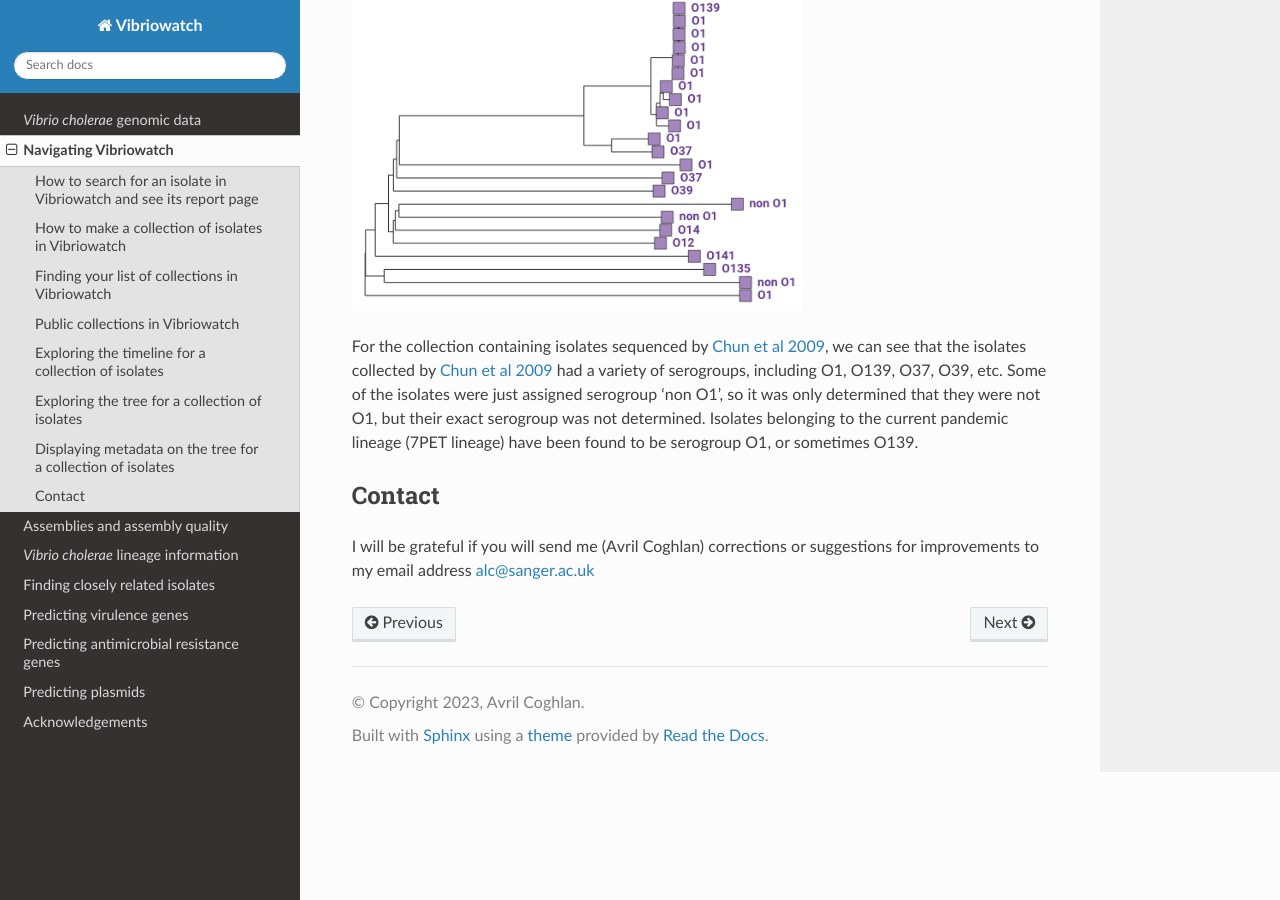
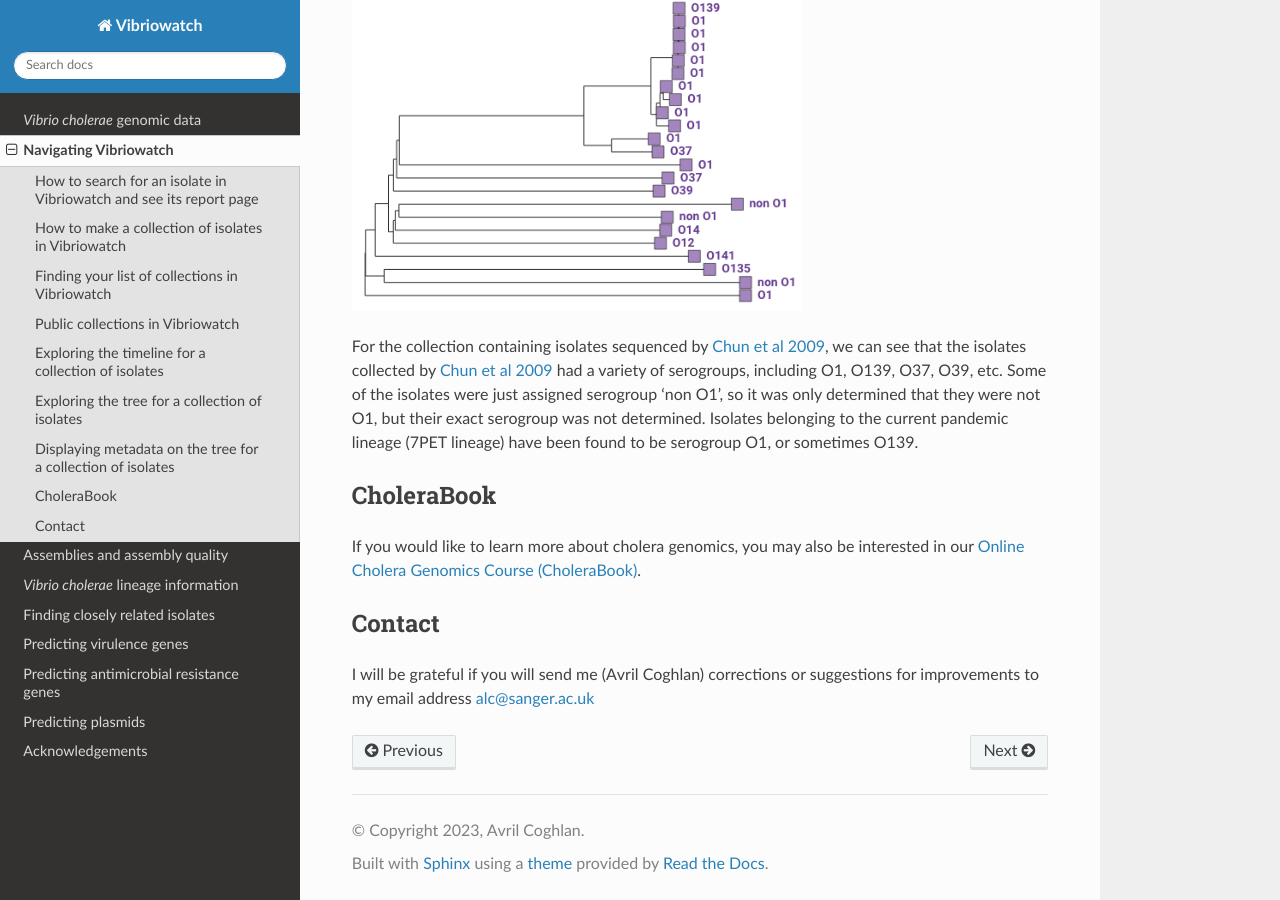
Before and after one commit to avrilcoghlan/vibriowatch, a Sphinx documentation site: the page built from docs/source/navigating.rst, in a window 1280 px wide and 900 px high, scrolled down 10832 px. Built offline with Sphinx 7.4.7 and the Read the Docs theme 3.1.0, drawn with Linux system fonts in a browser that asks for light colours.

Commit message:
Update navigating.rst

```diff
--- a/docs/source/navigating.rst
+++ b/docs/source/navigating.rst
@@ -250,6 +250,13 @@ Some of the isolates were just assigned serogroup 'non O1', so it was only deter
 
 .. _Chun et al 2009: https://pubmed.ncbi.nlm.nih.gov/19720995/
 
+CholeraBook
+-----------
+
+If you would like to learn more about cholera genomics, you may also be interested in our `Online Cholera Genomics Course (CholeraBook)`_.
+
+.. _Online Cholera Genomics Course (CholeraBook): https://cholerabook.readthedocs.io/
+
 Contact
 -------
 
```
